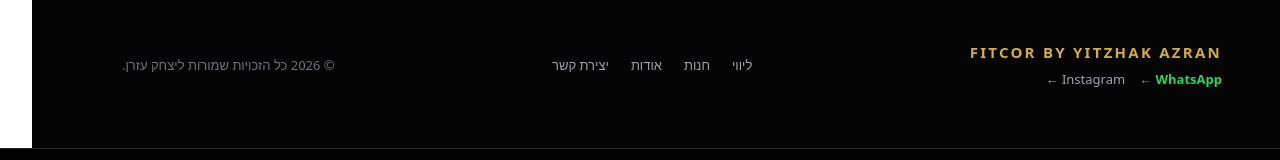
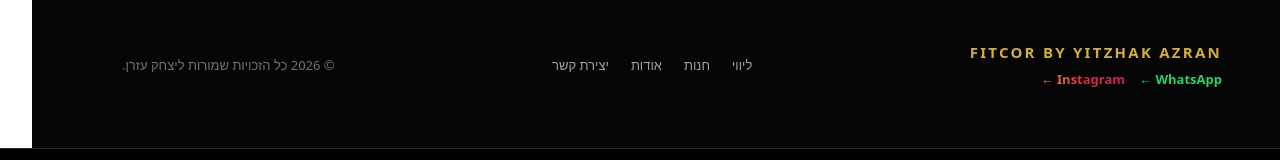
Before and after one commit to yzhqzrn47-creator/FITCOR, a Next.js app: page / in a window 1280 px wide. Shown: the part 1851-2011 px from the top of the page. Built offline with nearby package versions, Linux system fonts and the light colour scheme.

Commit message:
Update Footer.tsx

```diff
--- a/app/components/Footer.tsx
+++ b/app/components/Footer.tsx
@@ -16,7 +16,7 @@
             <a href="https://wa.me/972559939351" target="_blank" rel="noopener noreferrer" style={{ color: '#25D366', textDecoration: 'none', fontWeight: 600 }}>
               WhatsApp ←
             </a>
-            <a href="https://www.instagram.com/yitzhak.gym?igsh=OThxa2lrYXkxYjZn" target="_blank" rel="noopener noreferrer" style={{ color: '#a1a1aa', textDecoration: 'none' }}>
+            <a href="https://www.instagram.com/yitzhak.gym?igsh=OThxa2lrYXkxyjZn" target="_blank" rel="noopener noreferrer" style={{ background: 'linear-gradient(45deg, #f09433 0%, #e6683c 25%, #dc2743 50%, #cc2366 75%, #bc1888 100%)', WebkitBackgroundClip: 'text', WebkitTextFillColor: 'transparent', fontWeight: 'bold', textDecoration: 'none' }}>
               Instagram ←
             </a>
           </div>
```
